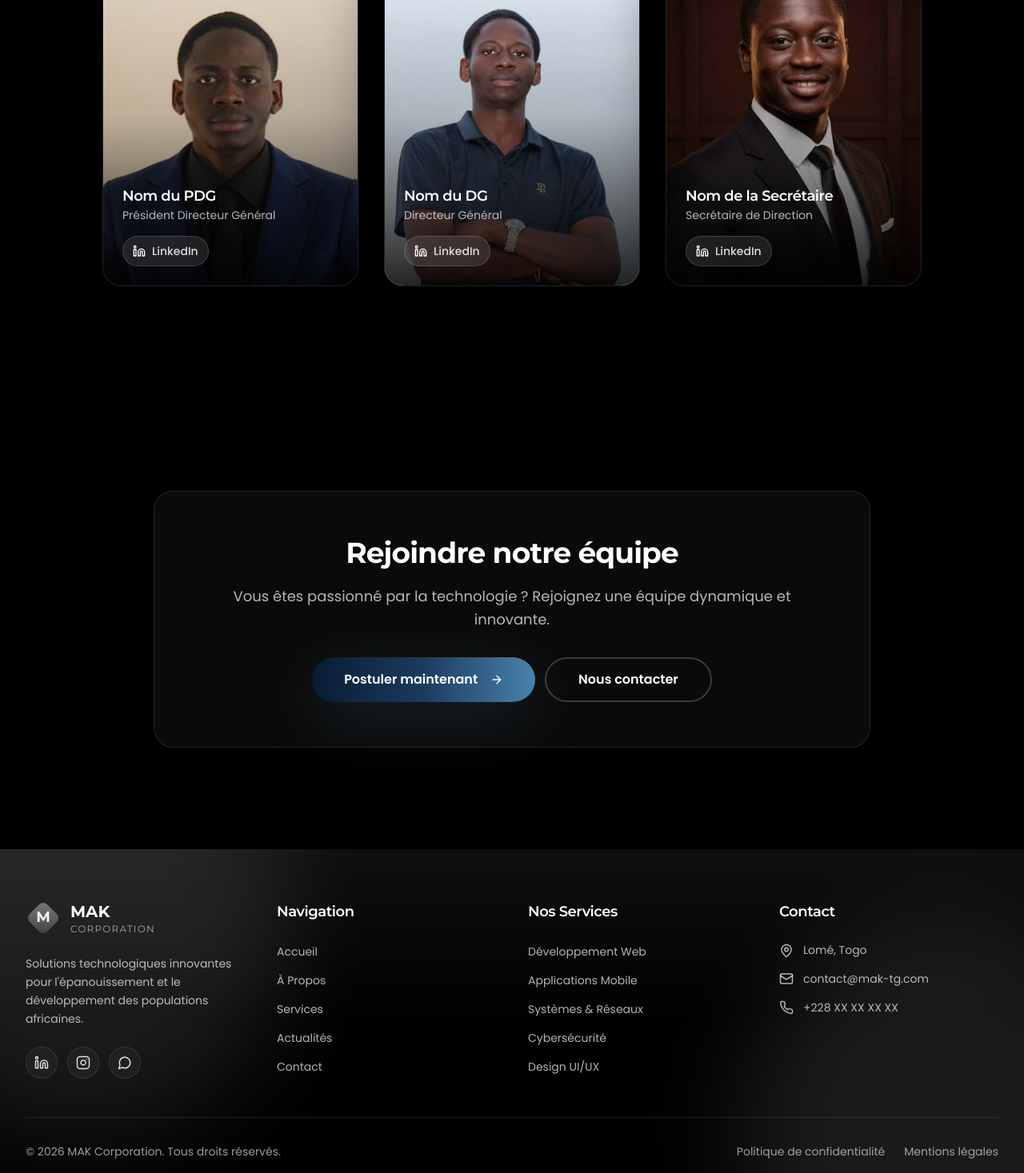
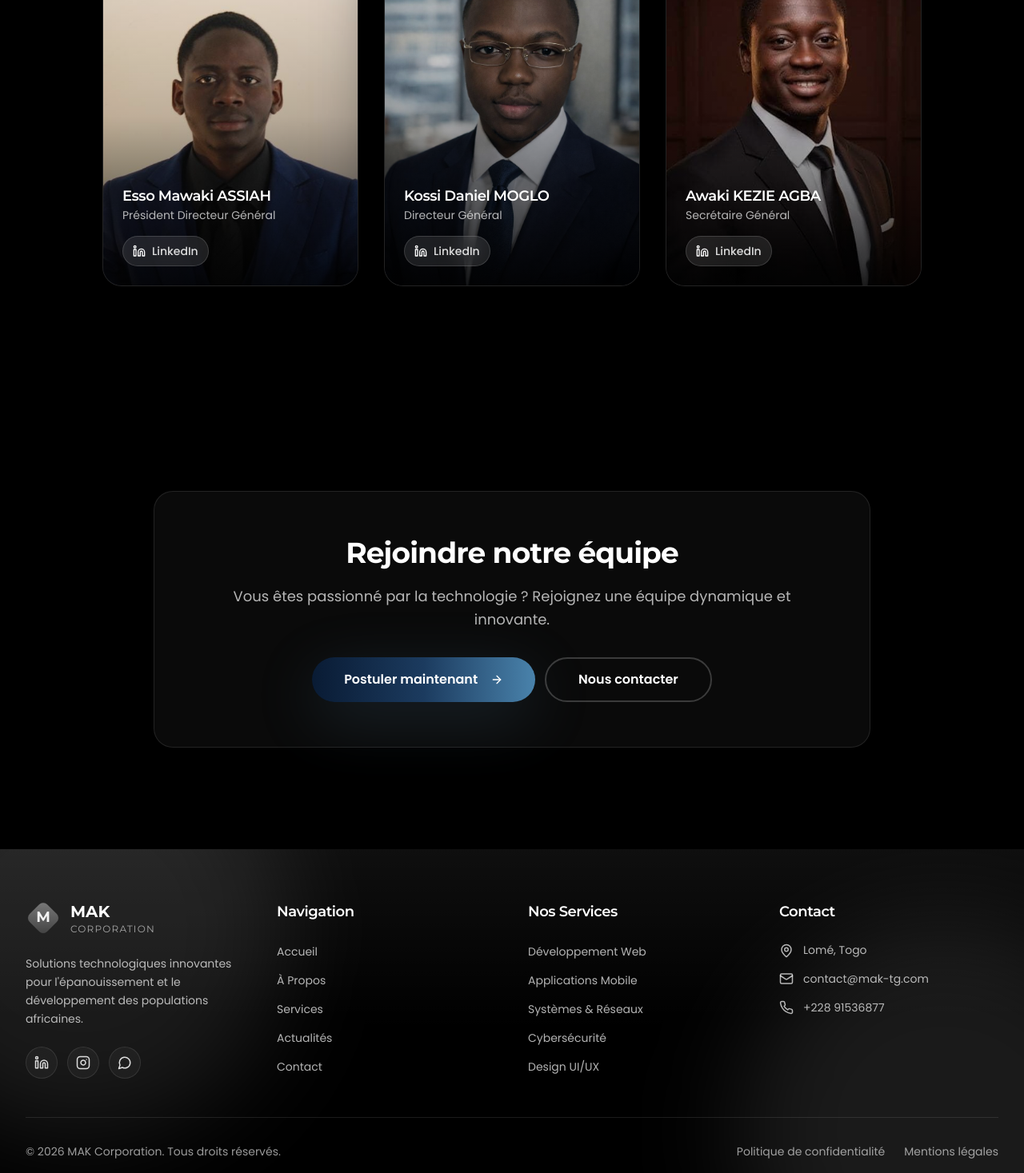
Before and after one commit to Louange-03/MAK-Corporation, a React (Vite) app: page /a-propos in a window 1280 px wide. Shown: the part 2916-4383 px from the top of the page at 80% size. Built offline with nearby package versions, Linux system fonts and the light colour scheme.

Commit message:
ajout des photos

```diff
--- a/src/components/Footer.jsx
+++ b/src/components/Footer.jsx
@@ -168,7 +168,7 @@ const Footer = () => {
 
               <li className="flex items-center gap-3">
                 <Phone size={18} className="text-white/70 flex-shrink-0" />
-                <span className="text-white/70 text-sm">+228 XX XX XX XX</span>
+                <span className="text-white/70 text-sm">+228 91536877</span>
               </li>
             </ul>
           </div>
--- a/src/pages/About.jsx
+++ b/src/pages/About.jsx
@@ -42,22 +42,22 @@ const About = () => {
 
   const team = [
     {
-      name: "Nom du PDG",
+      name: "Esso Mawaki ASSIAH",
       role: "Président Directeur Général",
       image: teamCeo,
       linkedin:
         "https://www.linkedin.com/in/esso-mawaki-assiah-7742852a9?utm_source=share_via&utm_content=profile&utm_medium=member_android",
     },
     {
-      name: "Nom du DG",
+      name: "Kossi Daniel MOGLO",
       role: "Directeur Général",
       image: teamDg,
       linkedin:
         "https://www.linkedin.com/in/kossi-daniel-moglo-a85311243?utm_source=share_via&utm_content=profile&utm_medium=member_android",
     },
     {
-      name: "Nom de la Secrétaire",
-      role: "Secrétaire de Direction",
+      name: "Awaki KEZIE AGBA",
+      role: "Secrétaire Général",
       image: teamSecretary,
       linkedin:
         "https://www.linkedin.com/in/awaki-kezie-agba-899b022ab?utm_source=share_via&utm_content=profile&utm_medium=member_android",
--- a/src/pages/Contact.jsx
+++ b/src/pages/Contact.jsx
@@ -51,7 +51,7 @@ const Contact = () => {
 
   const contactInfo = [
     { icon: Mail, title: "Email", value: "contact@mak-tg.com", link: "mailto:contact@mak-tg.com" },
-    { icon: Phone, title: "Téléphone", value: "+228 XX XX XX XX", link: "tel:+228XXXXXXXX" },
+    { icon: Phone, title: "Téléphone", value: "+228 91536877", link: "tel:+228 91536877" },
     { icon: MapPin, title: "Localisation", value: "Lomé, Togo", link: null },
     { icon: Clock, title: "Horaires", value: "Lun - Ven: 8h - 18h", link: null },
   ];
```
Also changed, not shown: src/assets/DG.jpg.
